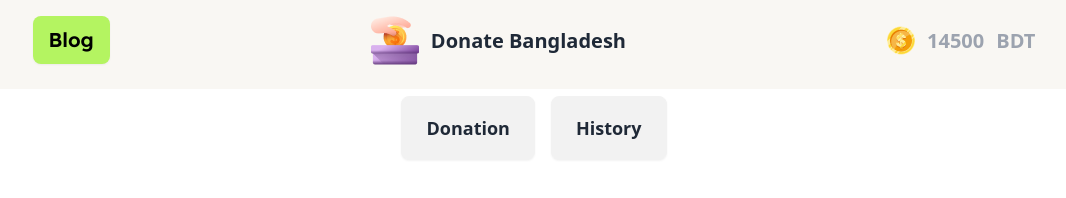
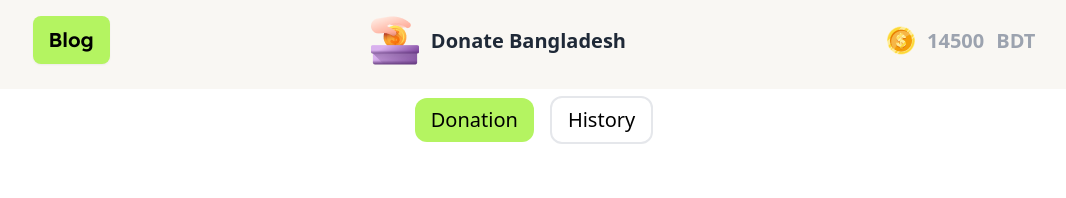
Before and after one commit to dxrahat33/assignment-5, a plain HTML site: page index.html in a window 1280 px wide. Both pictures are taken after a click on the button "Donation". Shown: the whole page, without its empty margins (106-1172 px from the left). Drawn offline with nearby package versions, Linux system fonts and the light colour scheme.

Commit message:
button configured

```diff
--- a/index.html
+++ b/index.html
@@ -24,8 +24,9 @@
 <!-- START Second navbar -->
     <header class="fixed top-20 left-0 w-full backdrop-blur-lg bg-white/20 text-black z-40">
         <nav class="max-w-5xl mx-auto flex items-center justify-center py-4 gap-4">
-            <div class=""><button class="btn btn-xs sm:btn-sm md:btn-md lg:btn-lg">Donation</button></div>
-            <div class=""><button class="btn btn-xs sm:btn-sm md:btn-md lg:btn-lg">History</button></div>
+            <button id="btn-donation" class="px-4 py-2 text-xl border-2 rounded-xl">Donation</button>
+            <button id="btn-history" class="px-4 py-2 text-xl border-2 rounded-xl">History</button>
+
         </nav>
     </header>
     <div class="h-32"></div>
@@ -34,7 +35,14 @@
 <!-- START main section -->
     <main>
         <section>
+            <!-- image side -->
+            <div>
 
+            </div>
+            <!-- content side -->
+            <div>
+
+            </div>
         </section>
     </main>
 <!-- END main section -->
@@ -42,6 +50,7 @@
 
 
 
+    <script src="js/utilities.js"></script>
     <script src="js/script.js"></script>
 </body>
 </html>
--- a/js/script.js
+++ b/js/script.js
@@ -1,3 +1,17 @@
-document.getElementById('btn-blog').addEventListener('click', function(){
+document.getElementById('btn-blog').addEventListener('click', function () {
     window.location.href = '/blog.html';
 })
+
+
+// Donation & History button
+
+const btnDonation = getButtonInfo('btn-donation');
+const btnHistory = getButtonInfo('btn-history');
+btnDonation.addEventListener('click', function(){
+    btnDonation.classList.add('active');
+    btnHistory.classList.remove('active');
+})
+btnHistory.addEventListener('click', function(){
+    btnHistory.classList.add('active');
+    btnDonation.classList.remove('active');
+})
--- /dev/null
+++ b/js/utilities.js
@@ -0,0 +1,4 @@
+function getButtonInfo(id) {
+    const btn1 = document.getElementById(id);
+    return btn1;
+}
--- a/style.css
+++ b/style.css
@@ -9,3 +9,8 @@
     font-family: "Lexend", sans-serif;
     font-weight: 400;
 }
+.active{
+    background-color: #B4F461;
+    border: none;
+    transition: all ease 0.2s;
+}
```
